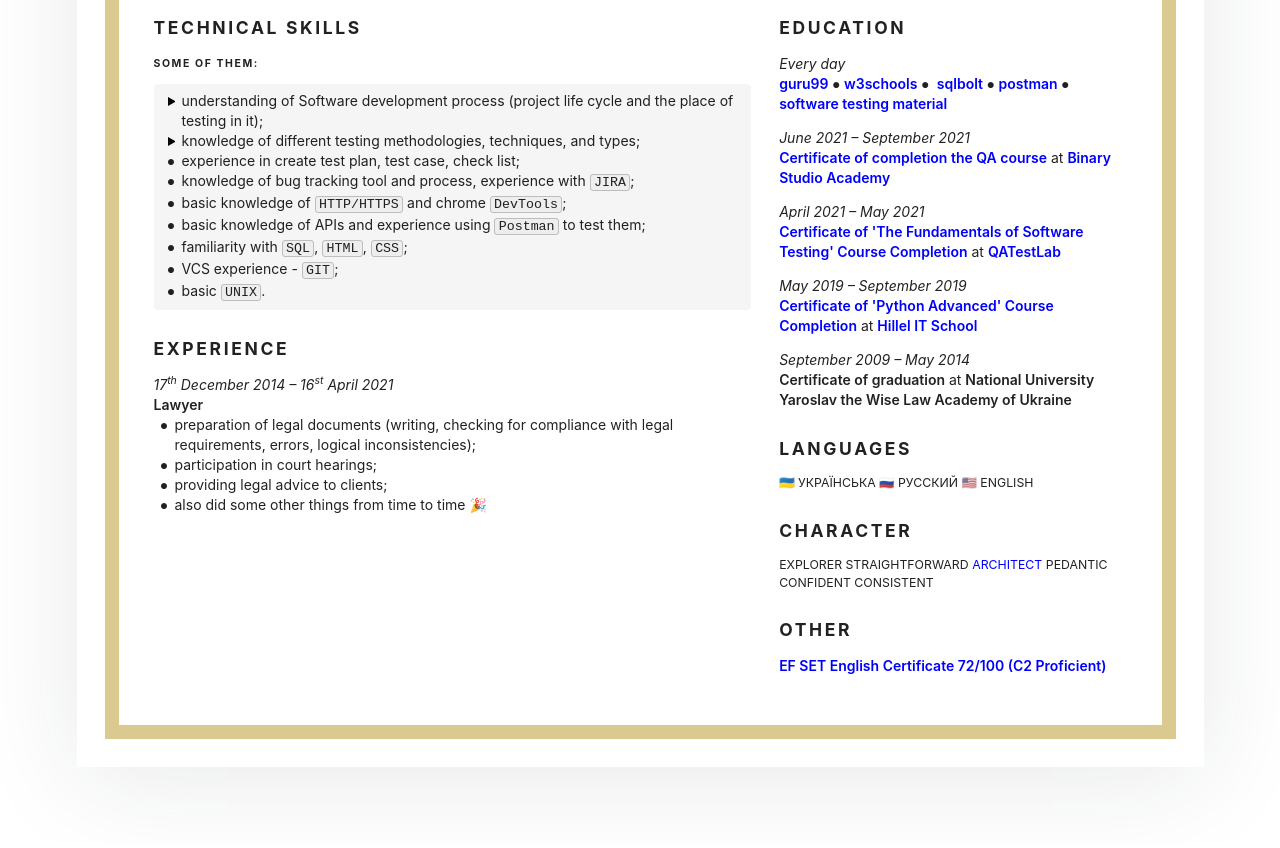
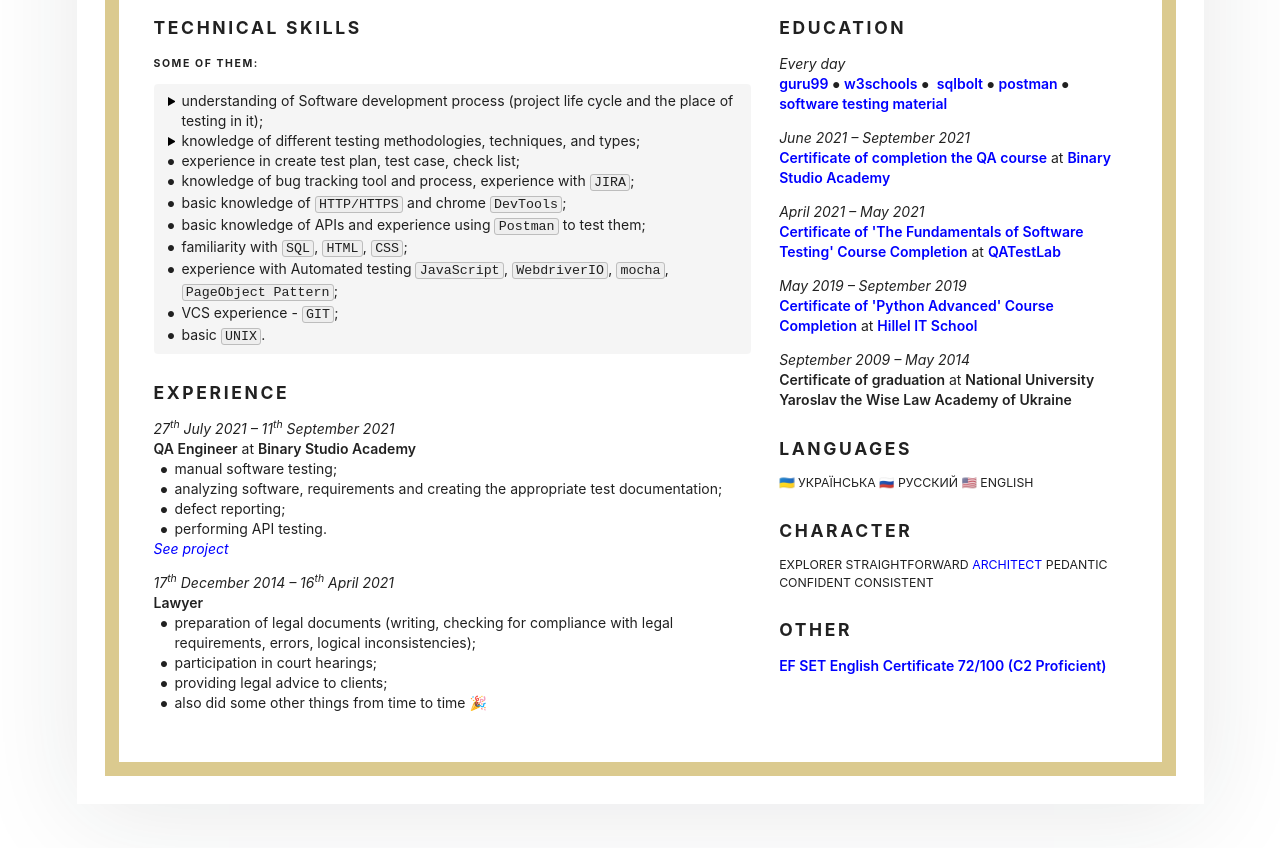
Before and after one commit to illia-pavlov/homepage, a plain HTML site: page index.html in a window 1280 px wide. Shown: the part 506-1354 px from the top of the page. Drawn offline with Linux system fonts and the light colour scheme.

Commit message:
update experience

```diff
--- a/index.html
+++ b/index.html
@@ -146,6 +146,7 @@
                                             <li>basic knowledge of <code>HTTP/HTTPS</code> and chrome <code>DevTools</code>;</li>
                                             <li>basic knowledge of APIs and experience using <code>Postman</code> to test them;</li>
                                             <li>familiarity with <code>SQL</code>, <code>HTML</code>, <code>CSS</code>;</li>
+                                            <li>experience with Automated testing <code>JavaScript</code>, <code>WebdriverIO</code>, <code>mocha</code>, <code>PageObject Pattern</code>;</li>
                                             <li>VCS experience - <code>GIT</code>;</li>
                                             <li>basic <code>UNIX</code>.</li>
                                         </ul>
@@ -156,7 +157,20 @@
                                 <h3>EXPERIENCE</h3>
                                 <ul class="timeline">
                                     <li>
-                                        <p><em>17<sup>th</sup> December 2014 – 16<sup>st</sup> April 2021</em></p>
+                                        <p><em>27<sup>th</sup> July 2021 – 11<sup>th</sup> September 2021</em></p>
+                                        <p><strong>QA Engineer</strong> at <strong>Binary Studio Academy</strong></p>
+                                        <ul>
+                                            <li>manual software testing;</li>
+                                            <li>analyzing software, requirements and creating the appropriate test documentation;</li>
+                                            <li>defect reporting;</li>
+                                            <li>performing API testing.</li>
+                                        </ul>
+                                        <p><a href="https://github.com/BinaryStudioAcademy/bsa-2021-mindbridge" rel="external"><i>See project</i></a></p>
+                                    </li>
+                                </ul>
+                                <ul class="timeline">
+                                    <li>
+                                        <p><em>17<sup>th</sup> December 2014 – 16<sup>th</sup> April 2021</em></p>
                                         <p><strong>Lawyer</strong></p>
                                         <ul>
                                             <li>preparation of legal documents (writing, checking for compliance with legal requirements, errors, logical inconsistencies);</li>
```
